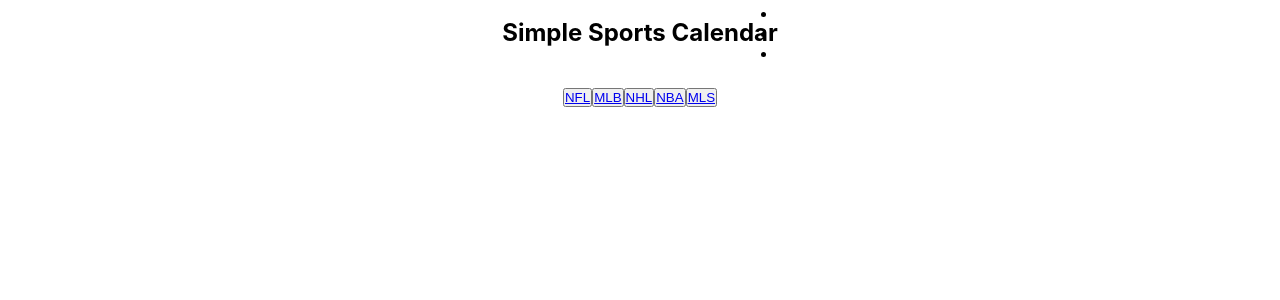
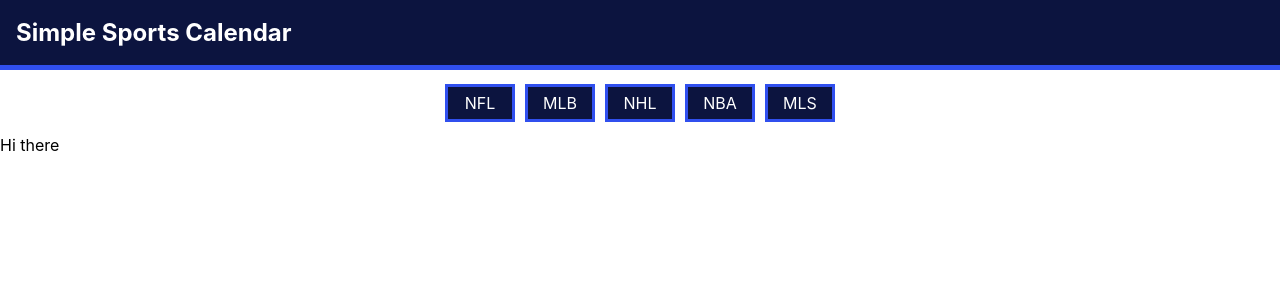
Before and after one commit to nathanrusselldev/simpleSportsCalendar, a React (Create React App) app: page / in a window 1280 px wide. Shown: the top 300 px of the page. Built offline with nearby package versions, Linux system fonts and the light colour scheme.

Commit message:
Initial styling and Cards

```diff
--- a/src/App.css
+++ b/src/App.css
@@ -1,38 +1,78 @@
-.App {
-  text-align: center;
+:root {
+  --primary: #0c143f;
+  --secondary: #304fee;
+  --text: white;
+  --alt-text: black;
 }
 
-.App-logo {
-  height: 40vmin;
-  pointer-events: none;
+.navBar {
+  background-color: var(--primary);
+  color: var(--text);
+
+  display: flex;
+  justify-content: space-between;
+  border-bottom: 5px solid var(--secondary);
 }
 
-@media (prefers-reduced-motion: no-preference) {
-  .App-logo {
-    animation: App-logo-spin infinite 20s linear;
-  }
+.leagueButton {
+  margin: 5px;
+  width: 4rem;
+  min-height: 2rem;
+  background-color: var(--primary);
+  border: 3px solid var(--secondary);
+  text-align: center;
+  color: var(--text);
+  text-decoration: none;
+  line-height: 2rem;
 }
 
-.App-header {
-  background-color: #282c34;
-  min-height: 100vh;
-  display: flex;
-  flex-direction: column;
-  align-items: center;
-  justify-content: center;
-  font-size: calc(10px + 2vmin);
-  color: white;
+.activeLeague {
+  background-color: var(--secondary);
 }
 
-.App-link {
-  color: #61dafb;
+.header {
+  margin-left: 1rem;
 }
 
-@keyframes App-logo-spin {
-  from {
-    transform: rotate(0deg);
-  }
-  to {
-    transform: rotate(360deg);
-  }
+.cardContainer {
+  display: flex;
+  align-items: center;
+  flex-direction: column;
 }
+
+.scoreCard {
+  position: relative;
+  background-color: var(--primary);
+  color: white;
+
+  display: flex;
+  justify-content: space-between;
+
+  width: 80%;
+  max-width: 55rem;
+
+  line-height: 1.5rem;
+  padding: 5px;
+  margin-bottom: 1rem;
+
+  border: 3px solid var(--primary);
+  transition: ease-in-out 100ms;
+}
+
+.scoreCard:hover {
+  border: 3px solid var(--secondary);
+}
+
+.teamInfo {
+  display: flex;
+  gap: 1rem;
+}
+
+.card-line {
+  position: absolute;
+  bottom: 49%;
+  left: .5%;
+  background-color: var(--secondary);
+  height: 1px;
+  width: 99%;
+}
--- a/src/App.js
+++ b/src/App.js
@@ -1,10 +1,25 @@
+import { BrowserRouter as Router, Routes, Route } from 'react-router-dom';
 import logo from './logo.svg';
+import Nav from './components/Nav';
+import SportsNav from './components/SportsNav'
 import './App.css';
 import Homepage from './components/pages/Homepage.jsx'
+import navBar from './components/Nav';
 
 function App() {
   return (
-    <Homepage />
+    <Router>
+      <div className='navs'>
+        <Nav />
+        <SportsNav />
+      </div>
+      <Routes>
+        <Route
+          path='/'
+          element={<Homepage />}
+        />
+      </Routes>
+    </Router>
   );
 }
 
--- a/src/components/Nav.jsx
+++ b/src/components/Nav.jsx
@@ -6,13 +6,6 @@
         <div className='header'>
             <h1>Simple Sports Calendar</h1>
         </div>
-        <div className='navLinks'>
-            <ul>
-                <li></li>
-                <li></li>
-                <li></li>
-            </ul>
-        </div>
     </nav>
   );
 }
--- a/src/components/NavButton.jsx
+++ b/src/components/NavButton.jsx
@@ -1,15 +1,17 @@
+import { Link } from "react-router-dom";
+
 function NavButton({content, sendTo, onClick}) {
     if (onClick) {
         return (
-            <button className={content} onClick={onClick}>
+            <button className={content + ' leagueButton'} onClick={onClick}>
                 {content}
             </button>
         )
     }
     return (
-        <button>
-            <a className={content} href={sendTo}>{content}</a>
-        </button>
+        <Link className={content + " leagueButton"} to={sendTo}>
+            {content}
+        </Link>
     );
 }
 
--- a/src/components/pages/Homepage.jsx
+++ b/src/components/pages/Homepage.jsx
@@ -4,9 +4,6 @@
 
 export default function Homepage() {
   return (
-    <div className='navs'>
-      <Nav />
-      <SportsNav />
-    </div>
+    <div>Hi there</div>
   );
 }
```
Also changed, not shown: src/components/FutureCard.js (added, +36 -0 lines).
